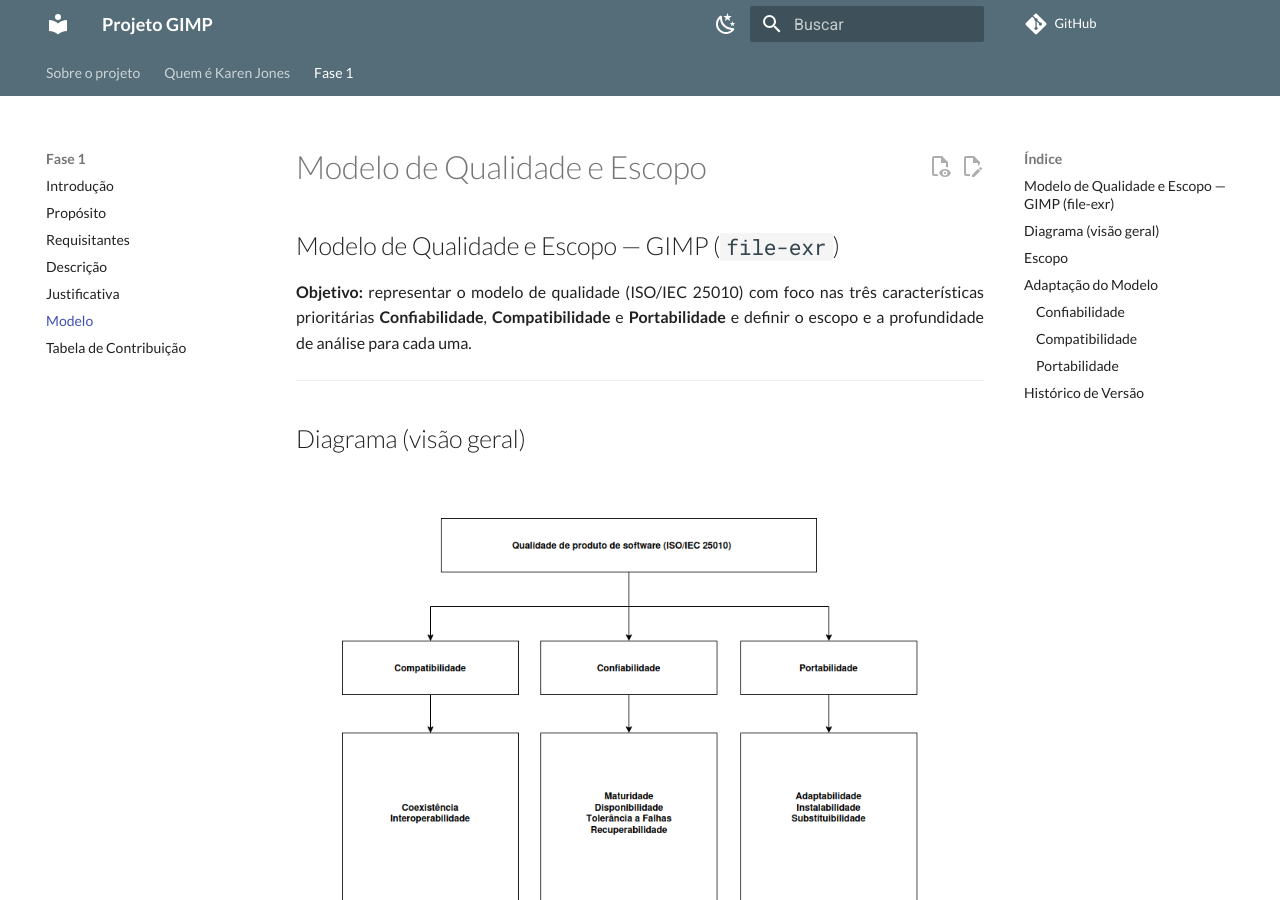
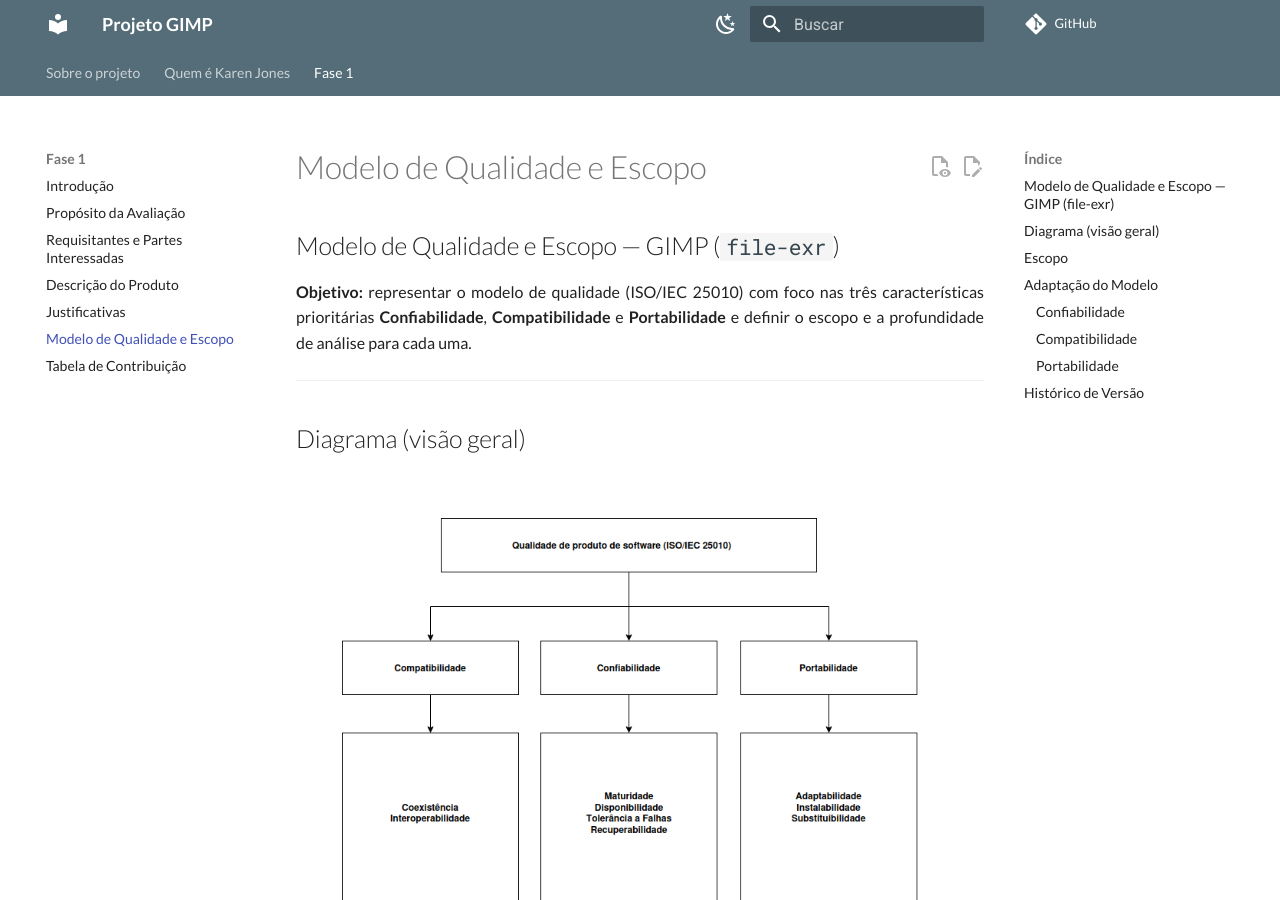
Before and after one commit to FCTE-Qualidade-de-Software-1/2025-2_T02_Karen_Jones, an MkDocs documentation site: the page built from docs/fase1/5-modelo.md, in a window 1280 px wide and 900 px high. Built offline with MkDocs 1.6.1 and Material for MkDocs 9.7.7, drawn with Linux system fonts in a browser that asks for light colours; comment, search, counter and statistics services are not loaded.

Commit message:
docs: mudança nas abas, deixando mais intuitivo

```diff
--- a/mkdocs.yml
+++ b/mkdocs.yml
@@ -7,11 +7,11 @@ nav:
   - Quem é Karen Jones: karenjones.md
   - Fase 1:
     - Introdução: fase1/fase1.md
-    - Propósito: fase1/1-proposito.md
-    - Requisitantes: fase1/2-requistantes.md
-    - Descrição: fase1/3-descricao.md
-    - Justificativa: fase1/4-justificativa.md
-    - Modelo: fase1/5-modelo.md
+    - Propósito da Avaliação: fase1/1-proposito.md
+    - Requisitantes e Partes Interessadas: fase1/2-requistantes.md
+    - Descrição do Produto: fase1/3-descricao.md
+    - Justificativas: fase1/4-justificativa.md
+    - Modelo de Qualidade e Escopo: fase1/5-modelo.md
     - Tabela de Contribuição: fase1/6-tabela de contribuição.md
 # Configuração do tema Material
 theme:
```
